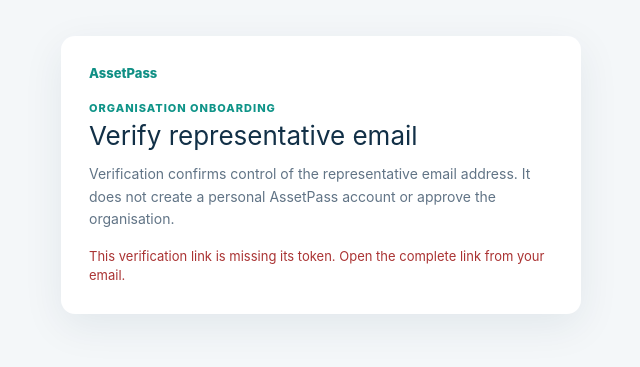
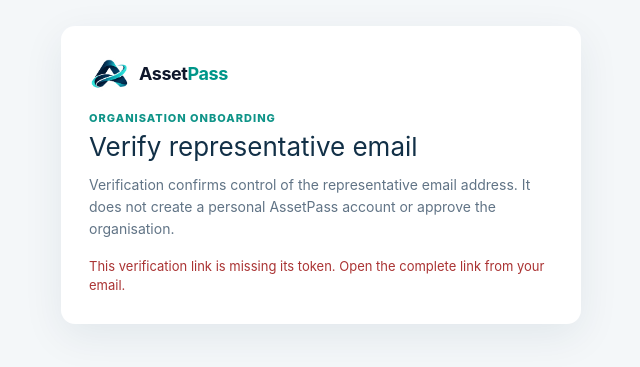
Before and after one commit to hlestakovjames/assetpass-app, a Next.js app: page /organization-onboarding/verify in a window 1280 px wide. Shown: the part 225-592 px from the top of the page, without its empty margins (319-959 px from the left). Built offline with nearby package versions, Linux system fonts and the light colour scheme; no server answers.

Commit message:
brand: apply AssetPass identity across workspaces

```diff
--- a/src/app/organization-onboarding/session/page.tsx
+++ b/src/app/organization-onboarding/session/page.tsx
@@ -1,6 +1,7 @@
 import type { Metadata } from "next";
 import Link from "next/link";
 import { OrganizationOnboardingSession } from "./session";
+import { AssetPassBrand } from "@/components/shared/assetpass-brand";
 
 export const metadata: Metadata = {
   title: "Organisation application | AssetPass",
@@ -11,7 +12,7 @@ export default function OrganizationOnboardingSessionPage() {
   return (
     <main style={{ minHeight: "100vh", display: "grid", placeItems: "center", padding: 24, background: "#f4f7f9" }}>
       <section style={{ width: "min(100%, 620px)", padding: 28, borderRadius: 14, background: "#fff", boxShadow: "0 12px 40px rgba(18,48,71,.08)", display: "grid", gap: 16 }}>
-        <Link href="/" style={{ color: "#0f8f84", fontWeight: 800, textDecoration: "none" }}>AssetPass</Link>
+        <AssetPassBrand />
         <div>
           <p style={{ color: "#0f9488", fontSize: 11, fontWeight: 800, letterSpacing: 1 }}>RESTRICTED ONBOARDING SESSION</p>
           <h1 style={{ color: "#123047", fontSize: 26, margin: "0 0 8px" }}>Your organisation application</h1>
--- a/src/app/organization-onboarding/verify/page.tsx
+++ b/src/app/organization-onboarding/verify/page.tsx
@@ -1,6 +1,7 @@
 import type { Metadata } from "next";
 import Link from "next/link";
 import { OrganizationOnboardingVerification } from "./verification";
+import { AssetPassBrand } from "@/components/shared/assetpass-brand";
 
 export const instant = false;
 
@@ -19,7 +20,7 @@ export default async function OrganizationOnboardingVerifyPage({
   return (
     <main style={{ minHeight: "100vh", display: "grid", placeItems: "center", padding: 24, background: "#f4f7f9" }}>
       <section style={{ width: "min(100%, 520px)", padding: 28, borderRadius: 14, background: "#fff", boxShadow: "0 12px 40px rgba(18,48,71,.08)", display: "grid", gap: 16 }}>
-        <Link href="/" style={{ color: "#0f8f84", fontWeight: 800, textDecoration: "none" }}>AssetPass</Link>
+        <AssetPassBrand />
         <div>
           <p style={{ color: "#0f9488", fontSize: 11, fontWeight: 800, letterSpacing: 1 }}>ORGANISATION ONBOARDING</p>
           <h1 style={{ color: "#123047", fontSize: 26, margin: "0 0 8px" }}>Verify representative email</h1>
--- a/src/components/individual/individual-workspace-home.tsx
+++ b/src/components/individual/individual-workspace-home.tsx
@@ -3,13 +3,14 @@
 import Link from "next/link";
 import { useAuth } from "@/features/authentication/auth-provider";
 import { MobileWorkspaceNavigation } from "@/components/shared/mobile-workspace-navigation";
+import { AssetPassBrand } from "@/components/shared/assetpass-brand";
 
 export function IndividualWorkspaceHome() {
   const { user, logout } = useAuth();
 
   return (
     <main className="min-h-screen bg-slate-50 text-slate-900">
-      <header className="border-b border-slate-200 bg-white"><div className="mx-auto flex max-w-6xl items-center justify-between gap-3 px-4 py-3 sm:px-5 sm:py-5"><div className="flex items-center gap-3"><MobileWorkspaceNavigation workspaceLabel="Individual workspace" links={[{ href: "/individual/overview", label: "My overview" }, { href: "/organization/overview", label: "Organization workspaces" }]} /><Link href="/individual/overview" className="text-lg font-bold">Asset<span className="text-teal-600">Pass</span></Link></div><nav className="flex items-center gap-2"><Link href="/organization/overview" className="hidden rounded-lg border border-slate-300 px-3 py-2 text-sm font-semibold text-slate-700 hover:bg-slate-50 sm:inline-flex">Organization workspace</Link><button onClick={() => void logout()} className="rounded-lg px-3 py-2 text-xs font-semibold text-slate-500 hover:bg-slate-100 sm:px-3 sm:text-sm">Sign out</button></nav></div></header>
+      <header className="border-b border-slate-200 bg-white"><div className="mx-auto flex max-w-6xl items-center justify-between gap-3 px-4 py-3 sm:px-5 sm:py-5"><div className="flex items-center gap-3"><MobileWorkspaceNavigation workspaceLabel="Individual workspace" links={[{ href: "/individual/overview", label: "My overview" }, { href: "/organization/overview", label: "Organization workspaces" }]} /><AssetPassBrand href="/individual/overview" /></div><nav className="flex items-center gap-2"><Link href="/organization/overview" className="hidden rounded-lg border border-slate-300 px-3 py-2 text-sm font-semibold text-slate-700 hover:bg-slate-50 sm:inline-flex">Organization workspace</Link><button onClick={() => void logout()} className="rounded-lg px-3 py-2 text-xs font-semibold text-slate-500 hover:bg-slate-100 sm:px-3 sm:text-sm">Sign out</button></nav></div></header>
       <div className="mx-auto max-w-6xl px-5 py-10">
         <p className="text-xs font-semibold uppercase tracking-[0.18em] text-teal-700">Individual workspace</p>
         <h1 className="mt-2 text-3xl font-semibold tracking-tight">Your personal AssetPass</h1>
--- a/src/components/organization/organization-workspace-dashboard.tsx
+++ b/src/components/organization/organization-workspace-dashboard.tsx
@@ -4,6 +4,7 @@ import { useEffect, useState } from "react";
 import Link from "next/link";
 import { organizationApi, type OrganizationWorkspace } from "@/features/organizations/organization-api";
 import { MobileWorkspaceNavigation } from "@/components/shared/mobile-workspace-navigation";
+import { AssetPassBrand } from "@/components/shared/assetpass-brand";
 
 export function OrganizationWorkspaceDashboard({ organizationId }: { organizationId: string }) {
   const [workspace, setWorkspace] = useState<OrganizationWorkspace | null>(null);
@@ -19,7 +20,7 @@ export function OrganizationWorkspaceDashboard({ organizationId }: { organizatio
 
   return (
     <main className="min-h-screen bg-slate-50 text-slate-900">
-      <header className="border-b border-slate-200 bg-white"><div className="mx-auto flex max-w-6xl items-center justify-between gap-3 px-4 py-3 sm:px-5 sm:py-5"><div className="flex items-center gap-3"><MobileWorkspaceNavigation workspaceLabel="Organization workspace" links={[{ href: "/organization/overview", label: "All organizations" }]} /><Link href="/organization/overview" className="text-lg font-bold">Asset<span className="text-teal-600">Pass</span></Link></div><Link href="/organization/overview" className="hidden text-sm font-medium text-slate-600 hover:text-slate-950 sm:inline">All organizations</Link></div></header>
+      <header className="border-b border-slate-200 bg-white"><div className="mx-auto flex max-w-6xl items-center justify-between gap-3 px-4 py-3 sm:px-5 sm:py-5"><div className="flex items-center gap-3"><MobileWorkspaceNavigation workspaceLabel="Organization workspace" links={[{ href: "/organization/overview", label: "All organizations" }]} /><AssetPassBrand href="/organization/overview" /></div><Link href="/organization/overview" className="hidden text-sm font-medium text-slate-600 hover:text-slate-950 sm:inline">All organizations</Link></div></header>
       <div className="mx-auto max-w-6xl px-5 py-10">
         {loading ? <p className="rounded-2xl border border-slate-200 bg-white p-8 text-sm text-slate-500">Verifying organization workspace access…</p> : error ? <div role="alert" className="rounded-2xl border border-rose-200 bg-rose-50 p-6"><h1 className="font-semibold text-rose-900">Workspace unavailable</h1><p className="mt-2 text-sm text-rose-800">{error}</p><Link href="/organization/overview" className="mt-4 inline-block text-sm font-semibold underline">Return to your organizations</Link></div> : workspace && (
           <>
--- a/src/components/organization/organization-workspace-home.tsx
+++ b/src/components/organization/organization-workspace-home.tsx
@@ -4,6 +4,7 @@ import { useEffect, useState } from "react";
 import Link from "next/link";
 import { organizationApi, type OrganizationContext } from "@/features/organizations/organization-api";
 import { MobileWorkspaceNavigation } from "@/components/shared/mobile-workspace-navigation";
+import { AssetPassBrand } from "@/components/shared/assetpass-brand";
 
 export function OrganizationWorkspaceHome() {
   const [organizations, setOrganizations] = useState<OrganizationContext[]>([]);
@@ -22,7 +23,7 @@ export function OrganizationWorkspaceHome() {
 
   return (
     <main className="min-h-screen bg-slate-50 text-slate-900">
-      <header className="border-b border-slate-200 bg-white"><div className="mx-auto flex max-w-6xl items-center justify-between gap-3 px-4 py-3 sm:px-5 sm:py-5"><div className="flex items-center gap-3"><MobileWorkspaceNavigation workspaceLabel="Organization workspace" links={[{ href: "/organization/overview", label: "Your organizations" }, { href: "/individual/overview", label: "Individual workspace" }]} /><Link href="/organization/overview" className="text-lg font-bold">Asset<span className="text-teal-600">Pass</span></Link></div><Link href="/individual/overview" className="hidden text-sm font-medium text-slate-600 hover:text-slate-950 sm:inline">Individual workspace</Link></div></header>
+      <header className="border-b border-slate-200 bg-white"><div className="mx-auto flex max-w-6xl items-center justify-between gap-3 px-4 py-3 sm:px-5 sm:py-5"><div className="flex items-center gap-3"><MobileWorkspaceNavigation workspaceLabel="Organization workspace" links={[{ href: "/organization/overview", label: "Your organizations" }, { href: "/individual/overview", label: "Individual workspace" }]} /><AssetPassBrand href="/organization/overview" /></div><Link href="/individual/overview" className="hidden text-sm font-medium text-slate-600 hover:text-slate-950 sm:inline">Individual workspace</Link></div></header>
       <div className="mx-auto max-w-6xl px-5 py-10">
         <p className="text-xs font-semibold uppercase tracking-[0.18em] text-teal-700">Organization workspace</p>
         <h1 className="mt-2 text-3xl font-semibold tracking-tight">Your organizations</h1>
--- a/src/components/platform/platform-admin-frame.tsx
+++ b/src/components/platform/platform-admin-frame.tsx
@@ -4,6 +4,7 @@ import Link from "next/link";
 import { usePathname, useRouter } from "next/navigation";
 import { useState, type ReactNode } from "react";
 import { useAuth } from "@/features/authentication/auth-provider";
+import { AssetPassBrand } from "@/components/shared/assetpass-brand";
 
 const navigation = [
   { href: "/platform/overview", label: "Overview", icon: "▦" },
@@ -62,9 +63,7 @@ export function PlatformAdminFrame({
   return (
     <main className="min-h-screen bg-slate-50 text-slate-900">
       <aside className="fixed inset-y-0 left-0 z-30 hidden w-64 flex-col border-r border-slate-200 bg-white lg:flex">
-        <Link href="/platform/overview" className="flex h-20 items-center border-b border-slate-100 px-6 text-lg font-bold tracking-tight text-slate-900">
-          Asset<span className="text-teal-600">Pass</span>
-        </Link>
+        <AssetPassBrand href="/platform/overview" className="h-20 border-b border-slate-100 px-6" />
         <div className="border-b border-slate-100 px-5 py-4">
           <p className="text-[10px] font-bold uppercase tracking-[0.16em] text-slate-400">Workspace</p>
           <p className="mt-1 text-sm font-semibold text-slate-800">Platform Administration</p>
@@ -87,7 +86,7 @@ export function PlatformAdminFrame({
           <button type="button" aria-label="Close navigation" onClick={() => setMobileMenuOpen(false)} className="absolute inset-0 bg-slate-950/50" />
           <aside id="platform-mobile-navigation" aria-label="Platform navigation" className="absolute inset-y-0 left-0 flex w-[min(84vw,320px)] flex-col bg-white shadow-2xl">
             <div className="flex h-16 items-center justify-between border-b border-slate-100 px-5">
-              <Link href="/platform/overview" onClick={() => setMobileMenuOpen(false)} className="text-lg font-bold">Asset<span className="text-teal-600">Pass</span></Link>
+              <AssetPassBrand href="/platform/overview" className="min-w-0" />
               <button type="button" aria-label="Close navigation" onClick={() => setMobileMenuOpen(false)} className="grid size-10 place-items-center rounded-lg text-2xl text-slate-500 hover:bg-slate-100">×</button>
             </div>
             <div className="border-b border-slate-100 px-5 py-4">
--- /dev/null
+++ b/src/components/shared/assetpass-brand.tsx
@@ -0,0 +1,29 @@
+import Image from "next/image";
+import Link from "next/link";
+
+export function AssetPassBrand({
+  href = "/",
+  className = "",
+}: {
+  href?: string;
+  className?: string;
+}) {
+  return (
+    <Link
+      href={href}
+      aria-label="AssetPass home"
+      className={`inline-flex shrink-0 items-center gap-2.5 ${className}`}
+    >
+      <Image
+        src="/brand/Assetpass%20Logo.png"
+        alt=""
+        width={42}
+        height={42}
+        className="h-10 w-10 shrink-0 object-contain"
+      />
+      <span className="text-lg font-bold tracking-tight text-slate-900">
+        Asset<span className="text-teal-600">Pass</span>
+      </span>
+    </Link>
+  );
+}
```
